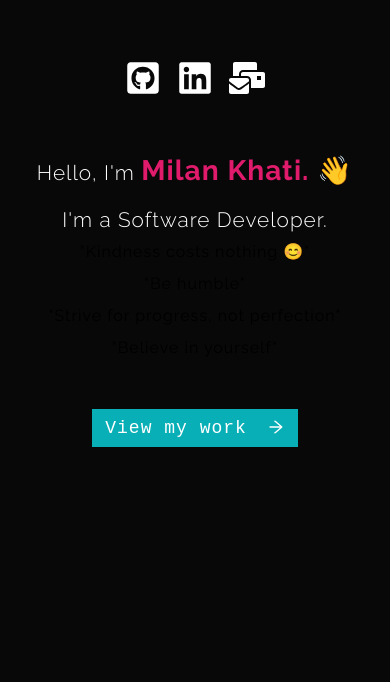
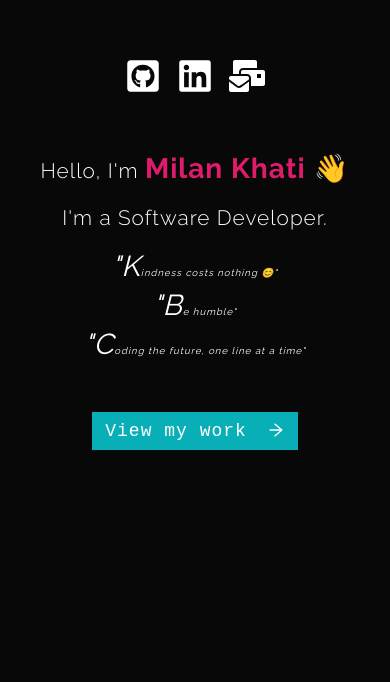
Before and after one commit to iammilankhati/Portfolio, a React (Create React App) app: page / in a window 390 px wide. Shown: the part 162-844 px from the top of the page. Built offline with nearby package versions, Linux system fonts and the light colour scheme.

Commit message:
landing page modified

```diff
--- a/package.json
+++ b/package.json
@@ -9,6 +9,7 @@
     "@testing-library/user-event": "^13.5.0",
     "aos": "^2.3.4",
     "emailjs": "^4.0.0",
+    "framer-motion": "^11.2.10",
     "react": "^18.2.0",
     "react-dom": "^18.2.0",
     "react-icons": "^4.4.0",
--- a/src/assets/css/index.css
+++ b/src/assets/css/index.css
@@ -61,6 +61,16 @@ body {
   color: #e01b6c;
   font-weight: 500;
   font-size: 2.7rem;
+}
+.landing__content .motivational-quotes {
+  color: white;
+  margin-top: 1rem;
+}
+.landing__content .motivational-quotes p {
+  font-style: italic;
+}
+.landing__content .motivational-quotes p::first-letter {
+  font-size: 1.8rem;
 }
 .landing__content button {
   background: transparent;
@@ -714,6 +724,13 @@ nav .navLinks ul li a:hover {
   .landing__content--name {
     font-size: 2.1rem;
   }
+  .landing__content .motivational-quotes p {
+    font-style: italic;
+    font-size: 0.6rem;
+  }
+  .landing__content .motivational-quotes p::first-letter {
+    font-size: 1.8rem;
+  }
   .landing__content button {
     font-size: 1.125rem !important;
     font-family: "Courier New", Courier, monospace;
@@ -1034,4 +1051,4 @@ nav .navLinks ul li a:hover {
 
 .active-btn {
   color: #e01b6c;
-}/*# sourceMappingURL=index.css.map */
+}
--- a/src/index.js
+++ b/src/index.js
@@ -7,9 +7,9 @@ import reportWebVitals from "./reportWebVitals";
 
 const root = ReactDOM.createRoot(document.getElementById("root"));
 root.render(
-	<React.StrictMode>
-		<App />
-	</React.StrictMode>
+  <React.StrictMode>
+    <App />
+  </React.StrictMode>
 );
 
 // If you want to start measuring performance in your app, pass a function
--- a/src/pages/Landing.js
+++ b/src/pages/Landing.js
@@ -2,6 +2,7 @@ import React from "react";
 import { AiOutlineArrowRight } from "react-icons/ai";
 import { BrowserRouter as Router } from "react-router-dom";
 import { HashLink as Link } from "react-router-hash-link";
+import { motion } from "framer-motion";
 
 import { FaGithubSquare, FaLinkedin, FaMailBulk } from "react-icons/fa";
 const Landing = () => {
@@ -45,23 +46,22 @@ const Landing = () => {
         <h1 className="landing__content--greet">
           Hello, I'm{" "}
           <span className="landing__content--name">
-            <h3 style={{ display: "inline" }}>Milan Khati. 👋</h3>
+            <h3 style={{ display: "inline" }}>Milan Khati 👋</h3>
           </span>
         </h1>
         <h1 className="landing__content--title" style={{ marginTop: "15px" }}>
           I'm a Software Developer.
         </h1>
 
-        <div className="motivational-quotes">
+        <div className="motivational-quotes" style={{}}>
           <p>"Kindness costs nothing 😊"</p>
           <p>"Be humble"</p>
-          <p>"Strive for progress, not perfection"</p>
-          <p>"Believe in yourself"</p>
+          <p>"Coding the future, one line at a time"</p>
         </div>
         <Link to="#about" className="call_to_action">
-          <button>
+          <motion.button>
             View my work <AiOutlineArrowRight className="arrow-right" />
-          </button>
+          </motion.button>
         </Link>
       </div>
     </section>
--- a/src/scss/_landing.scss
+++ b/src/scss/_landing.scss
@@ -9,7 +9,6 @@
 	height: 100vh;
 	display: flex;
 	align-items: center;
-	// border: 5px solid red;
 
 	&__content {
 		padding: 1.5rem;
@@ -49,10 +48,24 @@
 			font-size: 3rem;
 			font-weight: 350;
 		}
+
 		&--name {
 			color: #e01b6c;
 			font-weight: 500;
 			font-size: 2.7rem;
+		}
+
+		.motivational-quotes {
+			color:white;
+			margin-top: 1rem;
+				p{
+					font-style: italic;
+
+				}
+				p::first-letter {
+					font-size: 1.8rem;
+					// initial-letter: 1.3;
+				}
 		}
 
 		button {
```
Also changed, not shown: src/App.js (+12 -12 lines), src/scss/_responsive.scss (+11 -0 lines), 2 other files (tests, documents, lock files or other folders).
